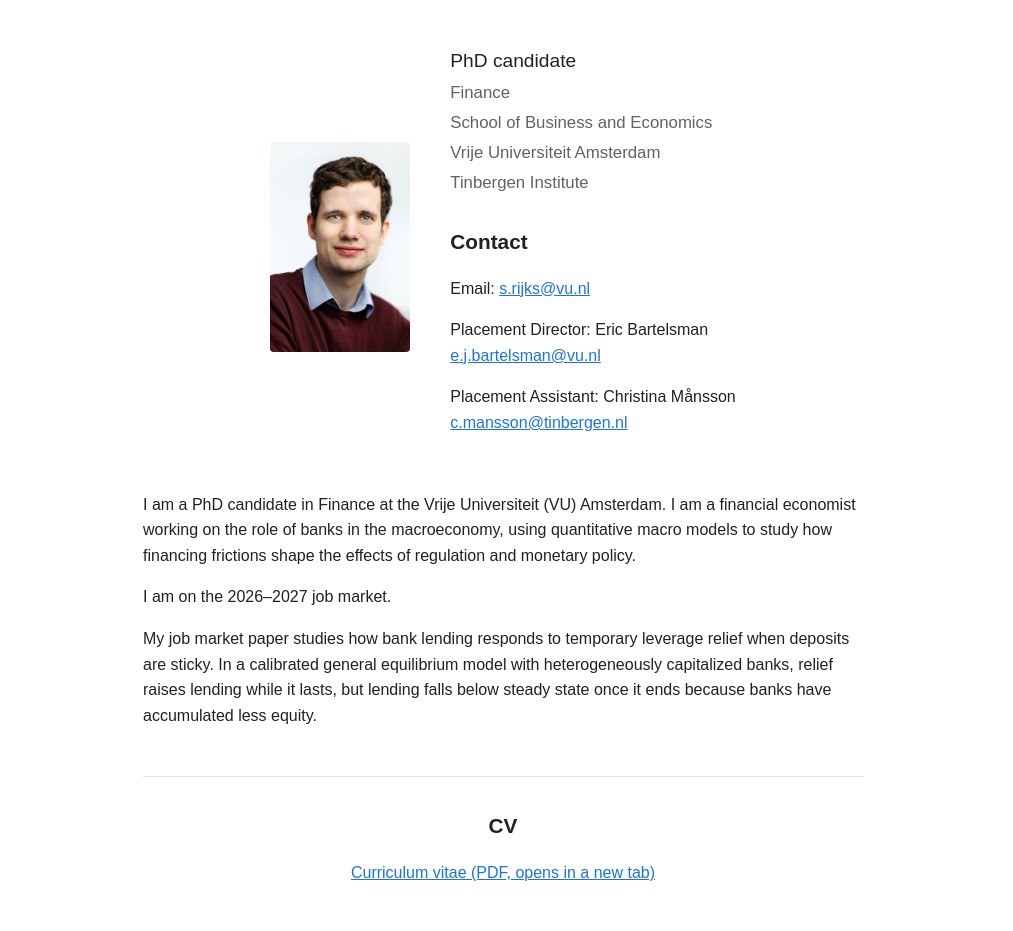
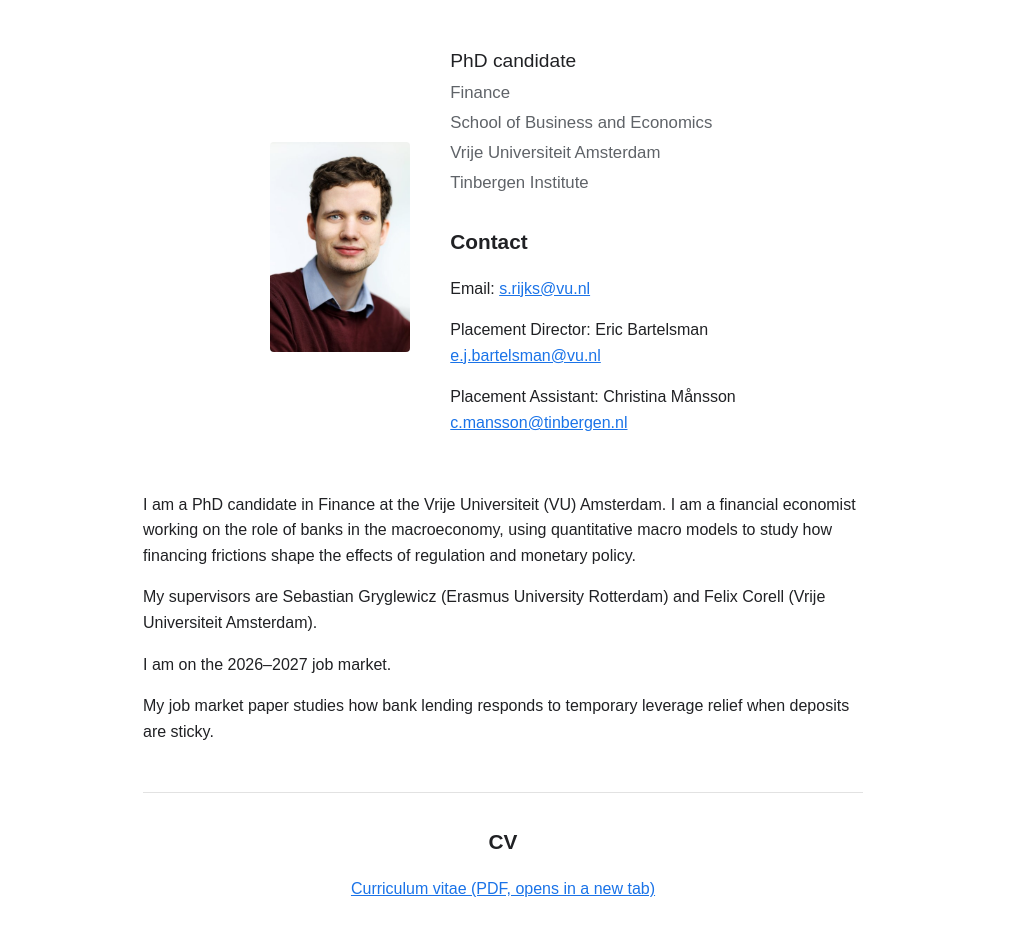
Before and after one commit to SijmenR/SijmenR.github.io, a plain HTML site: page index.html in a window 1280 px wide. Shown: the part 86-1017 px from the top of the page, without its empty margins (137-1150 px from the left). Drawn offline with Linux system fonts and the light colour scheme.

Commit message:
Blurb: drop results sentence, add supervisors
Co-Authored-By: Claude Opus 5.5 <noreply@anthropic.com>
Claude-Session: https://claude.ai/code/session_01PitsY7iVBSNMdDc6i2TBxk

```diff
--- a/index.html
+++ b/index.html
@@ -62,8 +62,9 @@
 
     <div class="blurb">
       <p>I am a PhD candidate in Finance at the Vrije Universiteit (VU) Amsterdam. I am a financial economist working on the role of banks in the macroeconomy, using quantitative macro models to study how financing frictions shape the effects of regulation and monetary policy.</p>
+      <p>My supervisors are Sebastian Gryglewicz (Erasmus University Rotterdam) and Felix Corell (Vrije Universiteit Amsterdam).</p>
       <p>I am on the 2026&ndash;2027 job market.</p>
-      <p>My job market paper studies how bank lending responds to temporary leverage relief when deposits are sticky. In a calibrated general equilibrium model with heterogeneously capitalized banks, relief raises lending while it lasts, but lending falls below steady state once it ends because banks have accumulated less equity.</p>
+      <p>My job market paper studies how bank lending responds to temporary leverage relief when deposits are sticky.</p>
     </div>
 
     <section id="cv" class="page-section">
```
